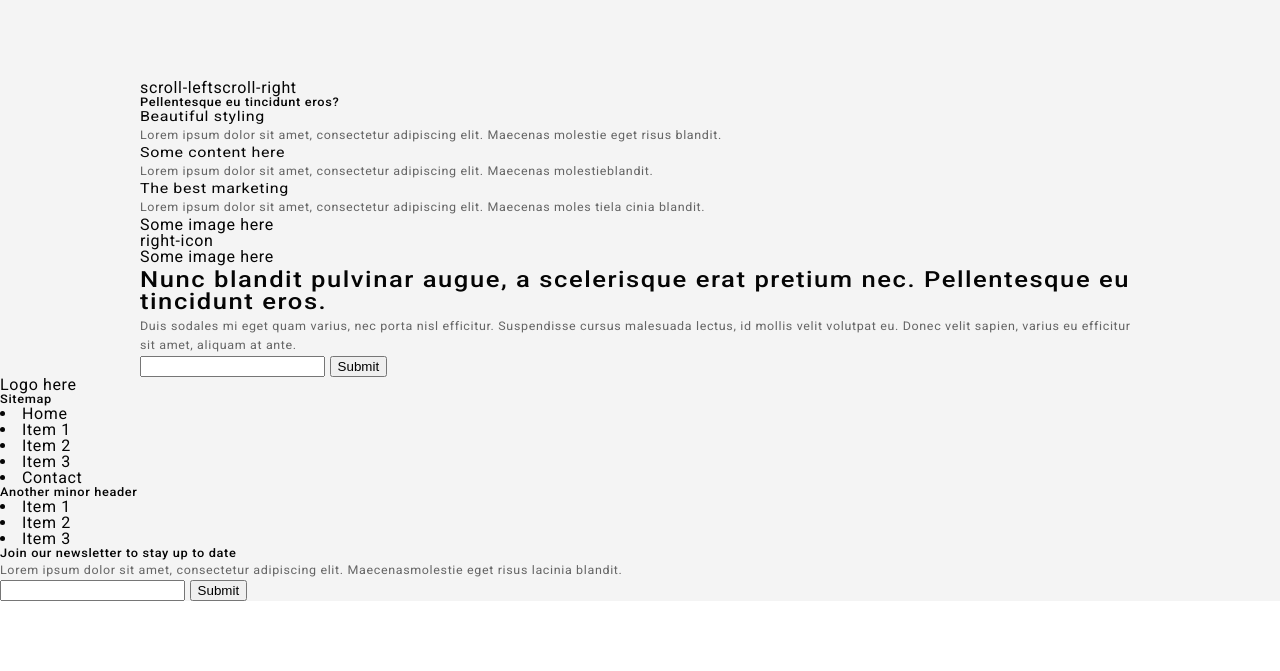
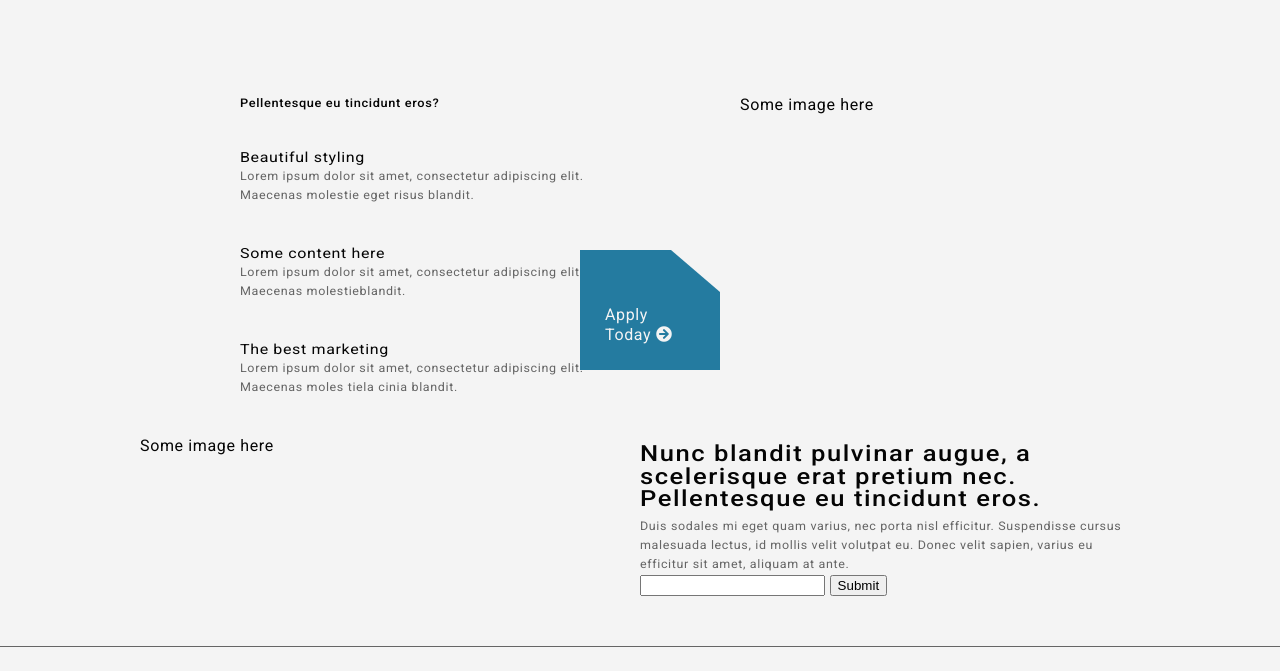
Before and after one commit to tohanian/global-commerce-landing, a website built with webpack: page src/index.html in a window 1280 px wide. Shown: the part 2424-3095 px from the top of the page. Before the commit the page ends 3025 px from the top, so only its background shows below. Built offline with nearby package versions, Linux system fonts and the light colour scheme.

Commit message:
Add initial layout to styles

```diff
--- a/src/index.html
+++ b/src/index.html
@@ -120,6 +120,14 @@
                 <h5>1. Introduction</h5>
                 <h4>Donec placerat metus mi, eget semper ipsum finibus vitae. Nulla facilisi.</h4>
                 <p>ivamus facilisis tortor augue. Sed eleifend finibus orci id convallis. Suspendisse convallis ante at diam pretium facilisis. Aliquam condimentum mi turpis. Nunc ut elit orci.</p>
+                <div class="scroll-buttons">
+                  <span>
+                    <i class="fa fa-arrow-circle-left" aria-hidden="true"></i>
+                  </span>
+                  <span>
+                    <i class="fa fa-arrow-circle-right" aria-hidden="true"></i>
+                  </span>
+                </div>
               </li>
               <li>
                 <h5>2. Strategy</h5>
@@ -138,12 +146,11 @@
               </li>
             </ul>
           </div>
-          <div class="scroll-buttons">
-            <span>scroll-left</span><span>scroll-right</span>
-          </div>
+
         </div>
 
         <div class="section items-2">
+          <div class="section-content">
           <div class="text-content">
             <h5>Pellentesque eu tincidunt eros?</h5>
             <ul>
@@ -164,14 +171,14 @@
           <div class="image-content">
             Some image here
           </div>
-          <div class="cta-content">
-            <div class="icon">
-              right-icon
         </div>
+          <div class="cta-container">
+            Apply Today
+            <i class="fa fa-arrow-circle-right" aria-hidden="true"></i>
           </div>
         </div>
 
-        <div class="section email-signup">
+        <div class="section cta-form">
           <div class="image-content">
             Some image here
           </div>
@@ -181,18 +188,18 @@
             </div>
             <h2>Nunc blandit pulvinar augue, a scelerisque erat pretium nec. Pellentesque eu tincidunt eros.</h2>
             <p>Duis sodales mi eget quam varius, nec porta nisl efficitur. Suspendisse cursus malesuada lectus, id mollis velit volutpat eu. Donec velit sapien, varius eu efficitur sit amet, aliquam at ante.</p>
-          </div>
-        </div>
             <form class="email-signup">
               <input type="text" />
               <input type="submit" />
             </form>
           </div>
+        </div>
+      </div>
 
       <div class="footer">
         <div class="footer-item">
           <div class="logo-container">
-              Logo here
+            <img class="logo" src="./assets/img/global-commerce-logo.png">
           </div>
         </div>
         <div class="footer-item">
--- a/src/styles/styles.scss
+++ b/src/styles/styles.scss
@@ -215,8 +215,6 @@ h5 {
       width: 20%;
       padding: 30px 0;
       color: $mint;
-      .fa {
-      }
     }
   }
 
@@ -353,5 +351,64 @@ h5 {
         }
       }
     }
+
+    .items-2 {
+      position: relative;
+      .section-content {
+        display: flex;
+        .image-content {
+          width: 50%;
+        }
+        .text-content {
+          width: 50%;
+          margin: 0 100px;
+          li {
+            margin: 40px 0;
+          }
+        }
+      }
+      .cta-container {
+        position: absolute;
+        bottom: 20%;
+        left: 44%;
+        max-width: 90px;
+        background: $mint;
+        padding-top: 55px;
+        padding-bottom: 25px;
+        padding-left: 25px;
+        padding-right: 25px;
+        -webkit-clip-path: polygon(0 0, 0 100%, 100% 100%, 100% 35%, 65% 0);
+        clip-path: polygon(0 0, 0 100%, 100% 100%, 100% 35%, 65% 0);
+        color: $white;
+        line-height: 20px;
+        .icon {
+          padding-bottom: 10px;
+        }
+      }
+    }
+
+    .cta-form {
+      display: flex;
+      .image-content {
+        width: 50%;
+      }
+      .text-content {
+        width: 50%;
+      }
+    }
+  }
+
+  .footer {
+    display: flex;
+    border-top: 1px solid $grey;
+    margin-top: 50px;
+    .footer-item {
+      width: 25%;
+      margin: 30px;
+      list-style: none;
+    }
+    .logo-container {
+      width: 100%;
+    }
   }
 }
```
Also changed, not shown: src/styles/postcss.config.js (added, +8 -0 lines). Lines whose indentation alone changed are shown as unchanged.
